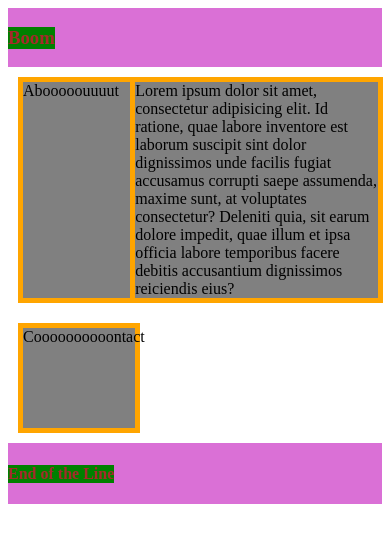
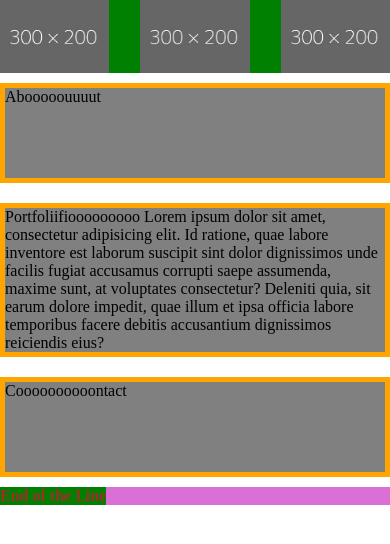
Before and after one commit to aabazary/Akon2, a plain HTML site: page index.html in a window 390 px wide. Drawn offline with Linux system fonts and the light colour scheme.

Commit message:
almost done with skeleton

```diff
--- a/assets/style.css
+++ b/assets/style.css
@@ -1,20 +1,48 @@
+* {
+    box-sizing: border-box;
+    padding: 0;
+    margin: 0;
+}
+
 header{
+    margin: 0px;
+    padding: 0px;
     display: flex;
+
     background-color: orchid;
 
 }
+nav{
+    margin-right: 10px;
+    display: block;
+    align-content: flex-end;
 
+}
+nav ul{
+
+    list-style-type: none;
+}
+
+nav ul li{
+    margin-left: 25px ;
+    display: inline-block;
+
+}
 header h2{
+    width: fit-content;
     color: red;
     background-color: yellow;
 }
 
-header h3{
+
+header figure{
     display: none;
 }
+
+
 .gridcontainer{
     display: grid;
-    grid-template-columns:30% 65%;
+    grid-template-columns:30% 70%;
     grid-template-rows: fit-content(100%) fit-content(100%) fit-content(100%);
 
 }
@@ -70,30 +98,61 @@ footer h4{
     background-color: green;
 
 }
-@media (max-width:750px){
+@media screen and (max-width:768px){
+
     header h2{
     display:none;}
-    header h3{
+
+    header figure{
     display: flex;
     background-color: green;
     color: brown;
     }
 
+    .gridcontainer{
+        grid-template-columns: 100%;
+        grid-template-rows: fit-content(100%) fit-content(100%) fit-content(100%);
+
+    }
+    header nav{
+        display: none;
+    }
+    .buttlinks{
+        display: flex;
+        flex-direction: row;
+        justify-content: space-between;
+    }
+    .imgbutt{
+        max-width: 28%;
+        justify-content: space-between;
+    }
+
     .containerL{
         display: none;
     }
+    .containerR{
+        justify-self: center;
+
+        border:5px solid orange;
+        background-color: gray;
+    }
+
+
     .containerR-1{
+
         width: 100%;
         min-height: 100px;
+
     }
     .containerR-2{
+
         width: 100%;
         min-height: 100px;
     }
     .containerR-3{
+
         width: 100%;
         min-height: 100px;
     }
 
-
 }
--- a/index.html
+++ b/index.html
@@ -7,16 +7,31 @@
     <link rel="stylesheet" href="./assets/style.css">
     <title>Akon Profile</title>
     <h2>Game Time Face Time</h2>
-    <h3>Boom</h3>
+    <nav>
+        <ul>
+            <li>
+                <a href="#containerR-1">About</a>
+            </li>
+            <li>
+                <a href="#containerR-2">Portfolio</a>
+            </li>
+            <li>
+                <a href="#containerR-3">Contact</a>
+            </li>
+        </ul>
+    </nav>
+    <figure class="buttlinks">
+        <img class="imgbutt" src="./assets/images/download.jpg"></img>
+        <img class="imgbutt" src="./assets/images/download.jpg"></img>
+        <img class="imgbutt" src="./assets/images/download.jpg"></img>
+    </figure>
 </header>
 <body>
     <div class="gridcontainer">
         <div class="containerL containerL-1">About</div>
         <div class="containerR containerR-1">Abooooouuuut</div>
         <div class="containerL containerL-2">Portfolio</div>
-        <div class="containerR containerR-2">Lorem ipsum dolor sit amet, consectetur adipisicing elit. Id ratione, quae labore inventore est laborum suscipit sint dolor dignissimos unde facilis fugiat accusamus corrupti saepe assumenda, maxime sunt, at voluptates consectetur? Deleniti quia, sit earum dolore impedit, quae illum et ipsa officia labore temporibus facere debitis accusantium dignissimos reiciendis eius?
-
-        </div>
+        <div class="containerR containerR-2">Portfoliifiooooooooo     Lorem ipsum dolor sit amet, consectetur adipisicing elit. Id ratione, quae labore inventore est laborum suscipit sint dolor dignissimos unde facilis fugiat accusamus corrupti saepe assumenda, maxime sunt, at voluptates consectetur? Deleniti quia, sit earum dolore impedit, quae illum et ipsa officia labore temporibus facere debitis accusantium dignissimos reiciendis eius?</div>
         <div class="containerL containerL-3">Contact</div>
         <div class="containerR containerR-3">Coooooooooontact</div>
 
```
Also changed, not shown: assets/images/download.jpg (added).
